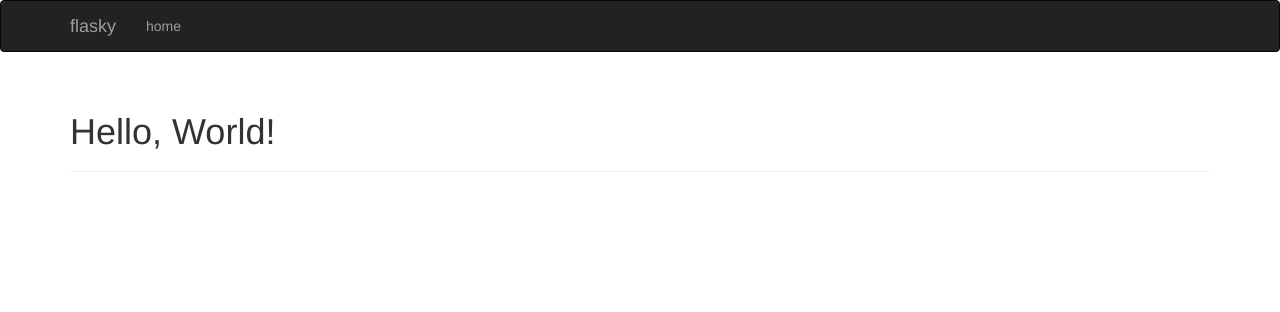
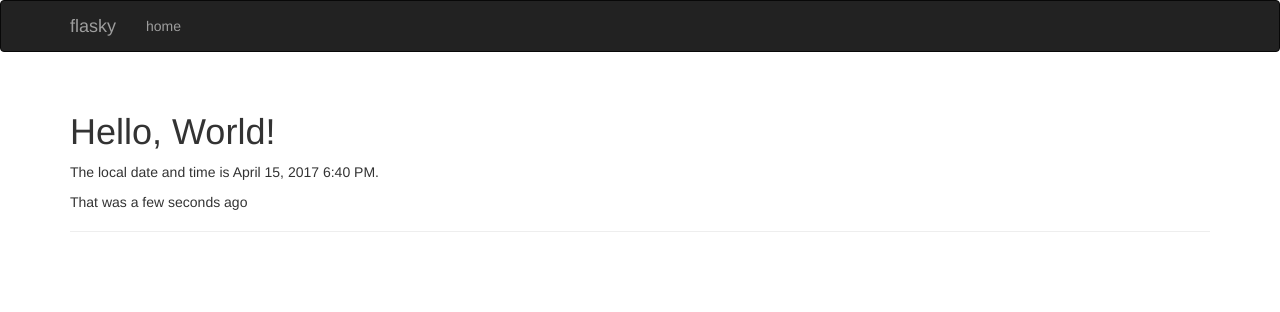
Before and after one commit to jasonek/Flask_app, a Flask app: page / in a window 1280 px wide. Shown: the top 312 px of the page. Run offline with Flask 2, Linux system fonts and the light colour scheme; some libraries are stand-ins or nearby versions.

Commit message:
add time output to index.html

```diff
--- a/templates/index.html
+++ b/templates/index.html
@@ -5,5 +5,7 @@
 {% block page_content %}
 <div class="page-header">
   <h1>Hello, World!</h1>
+  <p>The local date and time is {{ moment(current_time).format('LLL') }}.</p>
+  <p>That was {{ moment(current_time).fromNow(refresh=True) }}</p>
 </div>
 {% endblock %}
```
